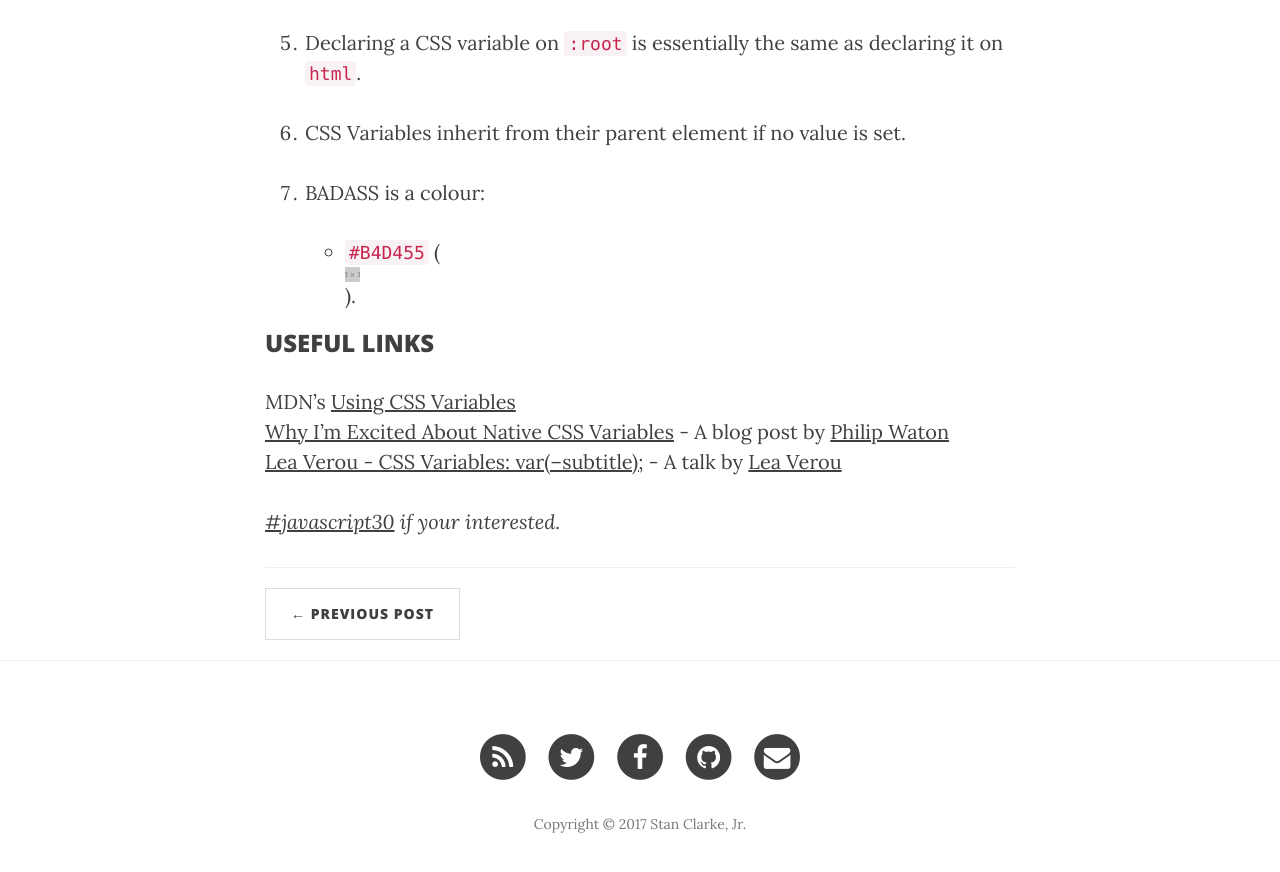
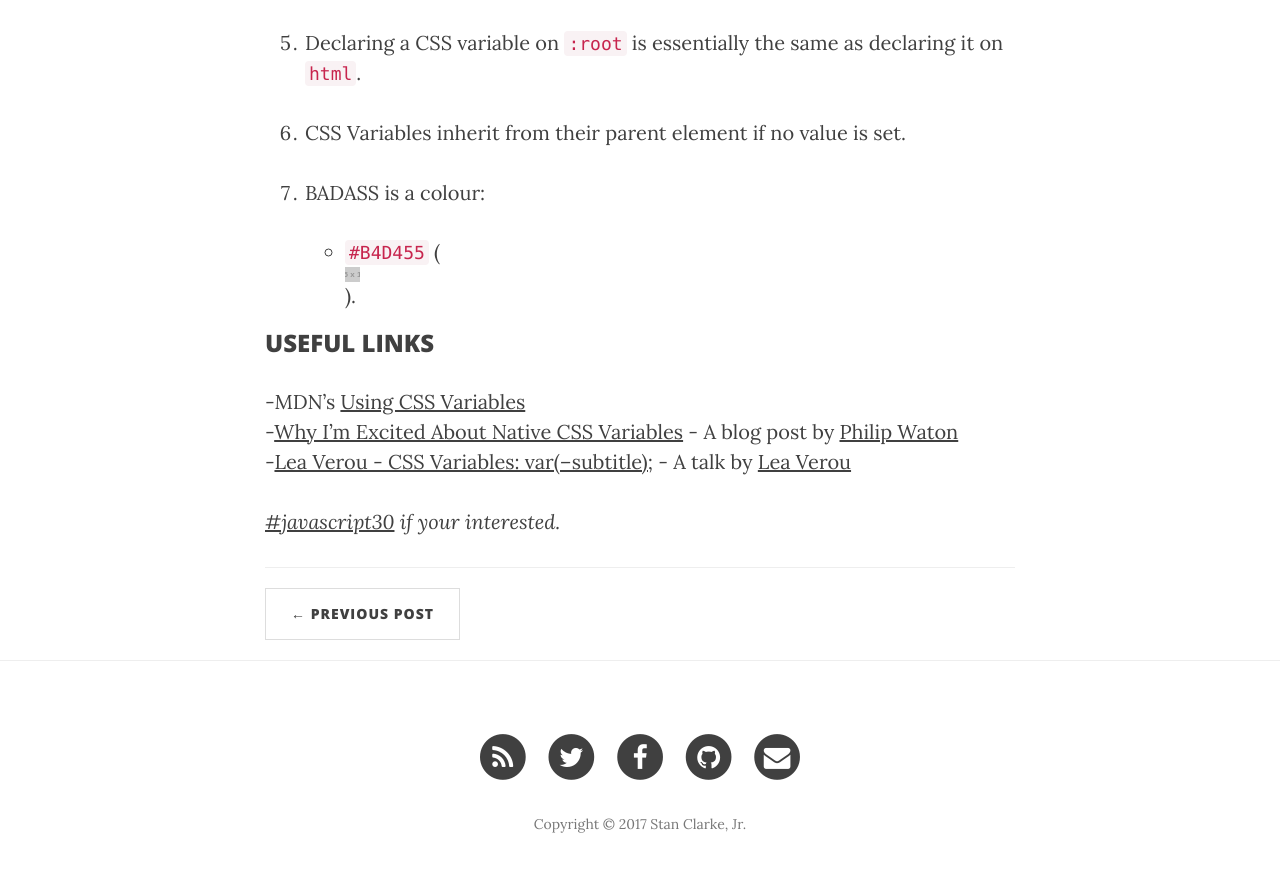
Before and after one commit to stanclarke-jr/stanclarke-jr.github.io, a Jekyll site: the page built from _posts/2017-01-31-javascript30-day-3.md, in a window 1280 px wide and 900 px high, scrolled down 2441 px. Shown: the top 872 px of the window. Built offline with Jekyll 4.4.1, drawn with Linux system fonts in a browser that asks for light colours; nearby versions of some CDN libraries; our own code applies the rules of GitHub Pages for plain Markdown files.

Commit message:
further style tweaks

```diff
--- a/_posts/2017-01-31-javascript30-day-3.md
+++ b/_posts/2017-01-31-javascript30-day-3.md
@@ -64,9 +64,9 @@ My takeaways.
 
 ### USEFUL LINKS
 
-MDN's <a href="https://developer.mozilla.org/en-US/docs/Web/CSS/Using_CSS_variables" target="_blank">Using CSS Variables</a><br>
-<a href="https://philipwalton.com/articles/why-im-excited-about-native-css-variables/" target="_blank">Why I'm Excited About Native CSS Variables</a> - A blog post by <a href="https://twitter.com/philwalton" target="_blank">Philip Waton</a><br>
-<a href="https://www.youtube.com/watch?v=2an6-WVPuJU" target="_blank">Lea Verou - CSS Variables: var(--subtitle);</a> - A talk by <a href="https://twitter.com/LeaVerou" target="_blank">Lea Verou</a>
+-MDN's <a href="https://developer.mozilla.org/en-US/docs/Web/CSS/Using_CSS_variables" target="_blank">Using CSS Variables</a><br>
+-<a href="https://philipwalton.com/articles/why-im-excited-about-native-css-variables/" target="_blank">Why I'm Excited About Native CSS Variables</a> - A blog post by <a href="https://twitter.com/philwalton" target="_blank">Philip Waton</a><br>
+-<a href="https://www.youtube.com/watch?v=2an6-WVPuJU" target="_blank">Lea Verou - CSS Variables: var(--subtitle);</a> - A talk by <a href="https://twitter.com/LeaVerou" target="_blank">Lea Verou</a>
 
 
 
```
